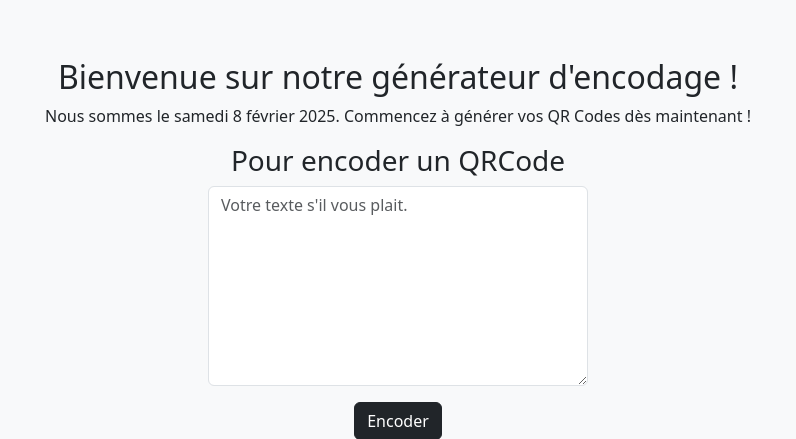
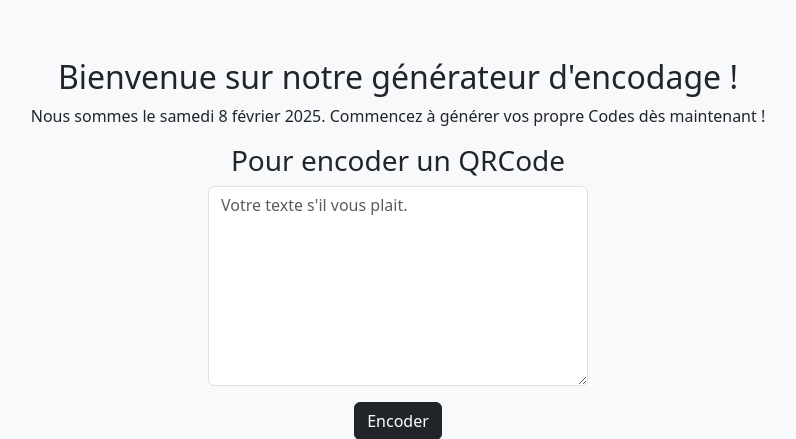
Before and after one commit to randriamalala5/qr-bar-encoding, a Flask app: page / in a window 1280 px wide. Shown: the part 195-634 px from the top of the page, without its empty margins (242-1038 px from the left). Run offline with Flask 3, Linux system fonts and the light colour scheme; some web fonts are replaced.

Commit message:
modification qr code en propre code

```diff
--- a/templates/index.html
+++ b/templates/index.html
@@ -58,7 +58,7 @@
     <div id = 'content' class = 'container d-flex flex-column justify-content-center align-items-center vh-100'>
 		<div>
 			<h2 class="text-center">Bienvenue sur notre générateur d'encodage !</h2>
-			<p class="text-center d-none d-md-block">Nous sommes le <span id="current-date"></span>. Commencez à générer vos QR Codes dès maintenant !</p>
+			<p class="text-center d-none d-md-block">Nous sommes le <span id="current-date"></span>. Commencez à générer vos propre Codes dès maintenant !</p>
 		</div>
 		<script>
 			const currentDate = new Date();
```
